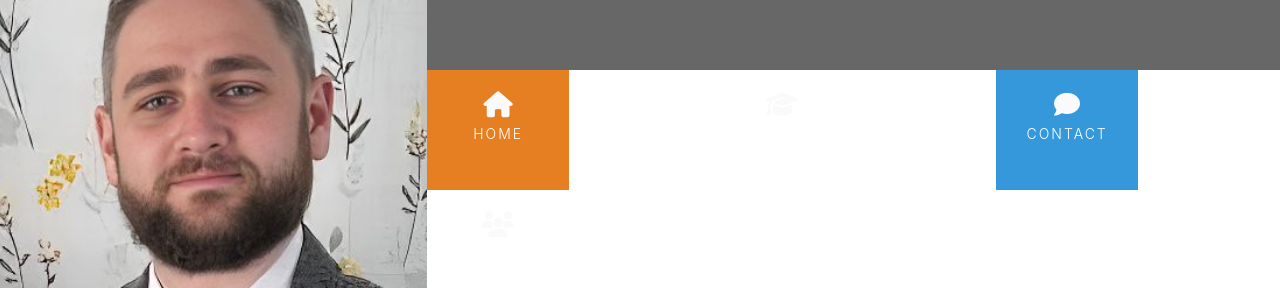
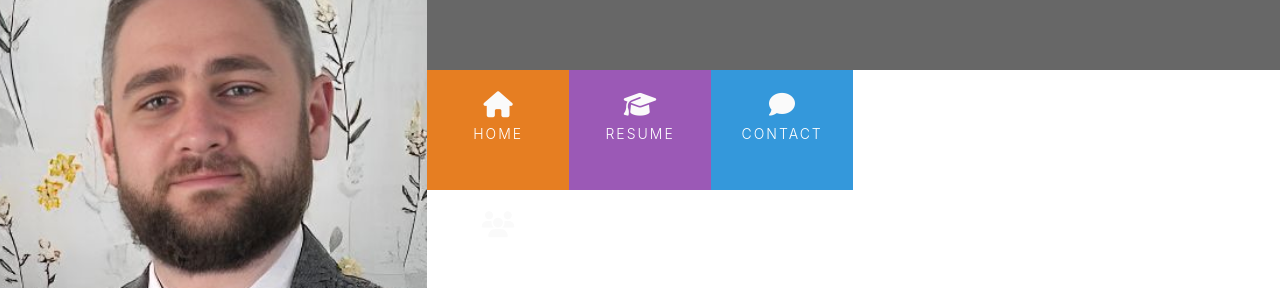
Before and after one commit to GreenNinjaBoy/UCD-resume, a plain HTML site: page index.html in a window 1280 px wide. Shown: the part 179-467 px from the top of the page. Drawn offline with nearby package versions, Linux system fonts and the light colour scheme.

Commit message:
add more to head content

```diff
--- a/index.html
+++ b/index.html
@@ -44,7 +44,7 @@
                   >
                 </li>
                 <li
-                  class="col-6 col-sm-2ui-menu-color-resume list-inline-item menuitem"
+                  class="col-6 col-sm-2 ui-menu-color-resume list-inline-item menuitem"
                 >
                   <a href="resume.html" class="hvr-sweep-to-bottom"
                     ><i class="fa fa-graduation-cap" aria-hidden="true"></i
```
